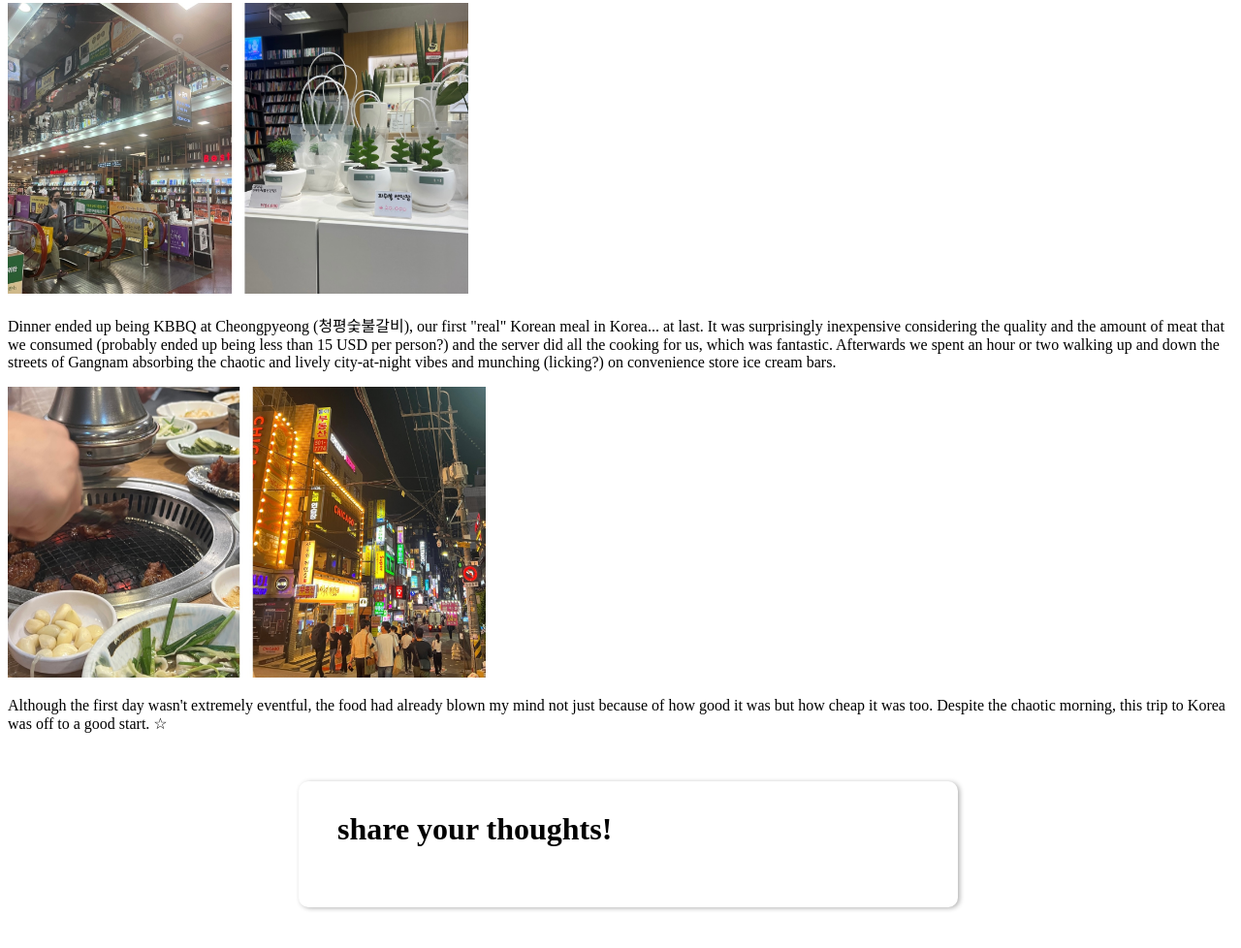
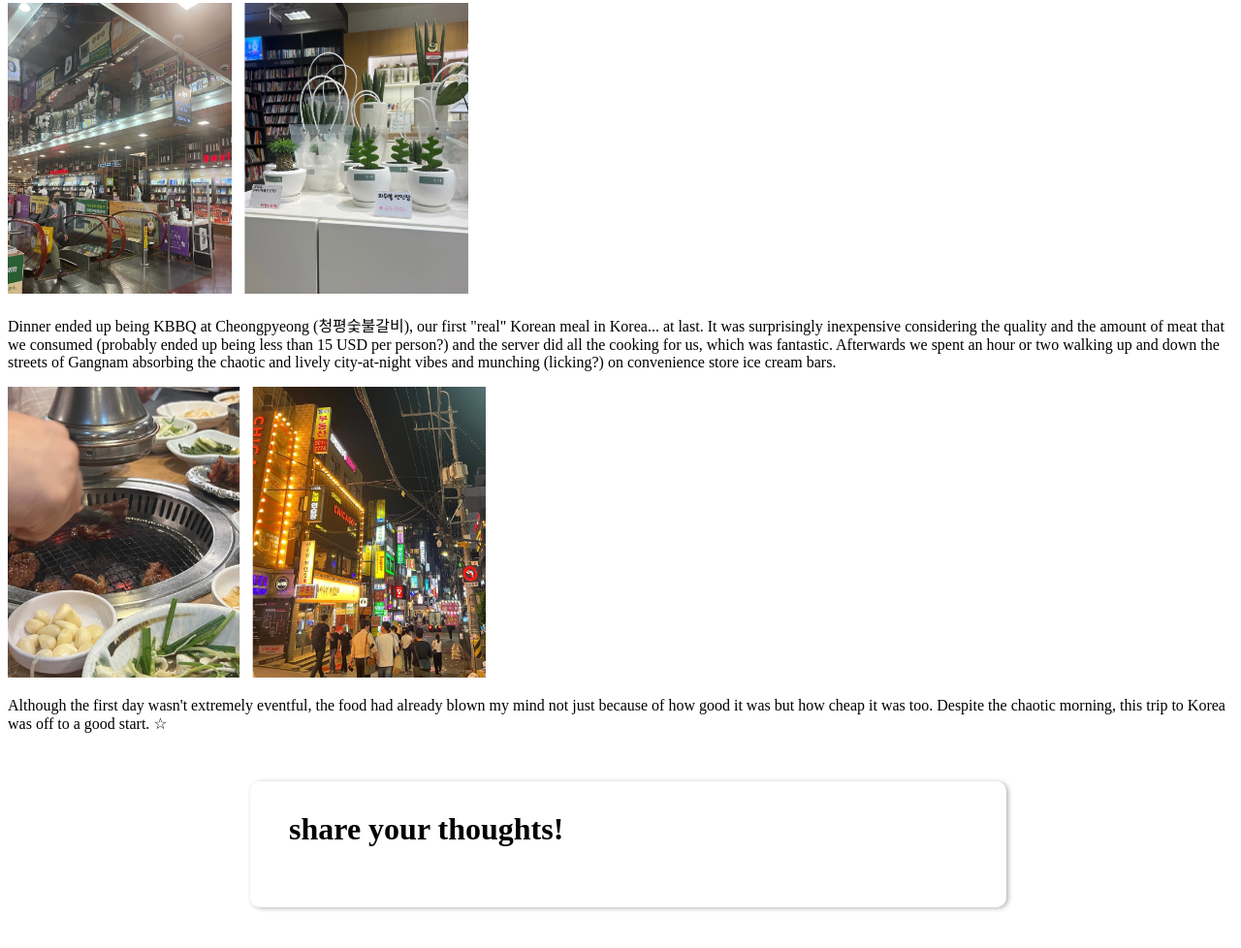
Before and after one commit to clairefuzzyelephant/clarity-eats, a Gatsby site: page /koreaDay1/ in a window 1280 px wide. Shown: the part 1768-2746 px from the top of the page at 97% size. Built offline with nearby package versions, Linux system fonts and the light colour scheme; Gatsby itself is replaced by a stand-in of ours.

Commit message:
fix comment box

```diff
--- a/src/styling/single-post.css
+++ b/src/styling/single-post.css
@@ -22,9 +22,9 @@
 
 .commentSection {
     background-color: white;
-    width: 600px;
+    width: 700px;
     margin-top: 50px;
-    margin-left: calc(50vw - 340px);
+    margin-left: calc(50vw - 390px);
     padding: 10px 40px 40px 40px;
     border-radius: 10px;
     box-shadow: 2px 1px 5px rgba(0, 0, 0, 0.3);
```
